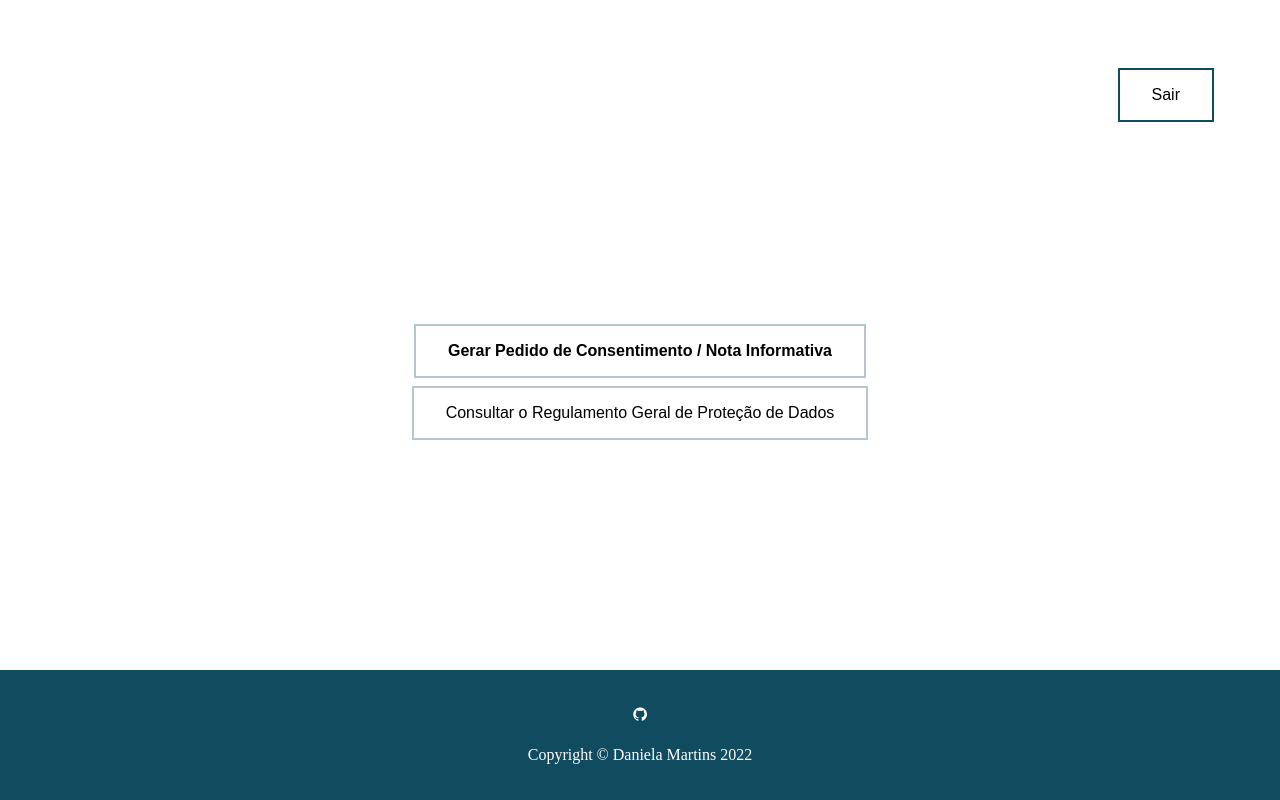
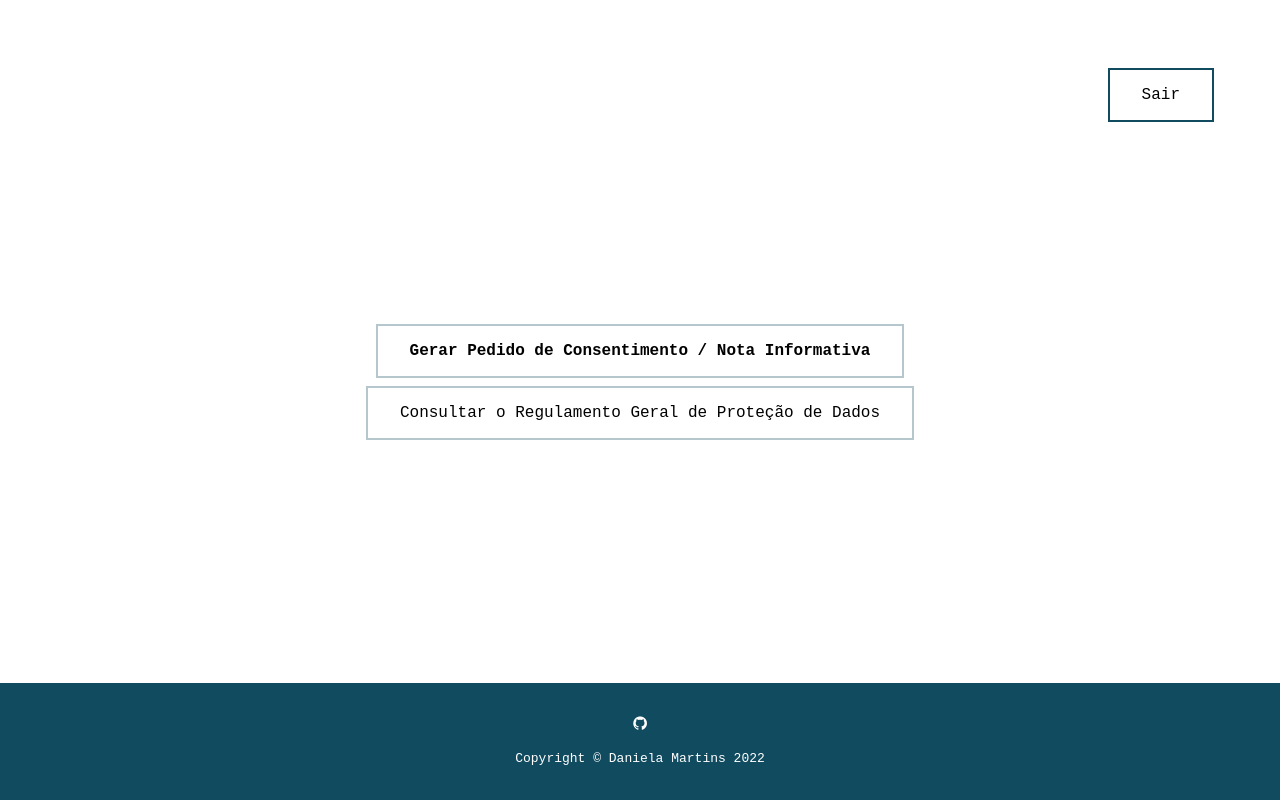
Before and after one commit to danielammartins/rgpd_app, a Vue app in the folder rgpd_app/: page / in a window 1280 px wide. Built offline with nearby package versions, Linux system fonts and the light colour scheme.

Commit message:
updated font

```diff
--- a/rgpd_app/src/App.vue
+++ b/rgpd_app/src/App.vue
@@ -31,6 +31,7 @@ export default {
   margin: 0;
   padding: 0;
   box-sizing: border-box;
+  font-family: monospace;
 }
 
 a {
--- a/rgpd_app/src/components/Footer.vue
+++ b/rgpd_app/src/components/Footer.vue
@@ -20,6 +20,7 @@ footer {
   padding-bottom: 25px;
   text-align: center;
   line-height: 2.5rem;
+  font-family: 'sans serif';
 }
 
 .fa {
```
